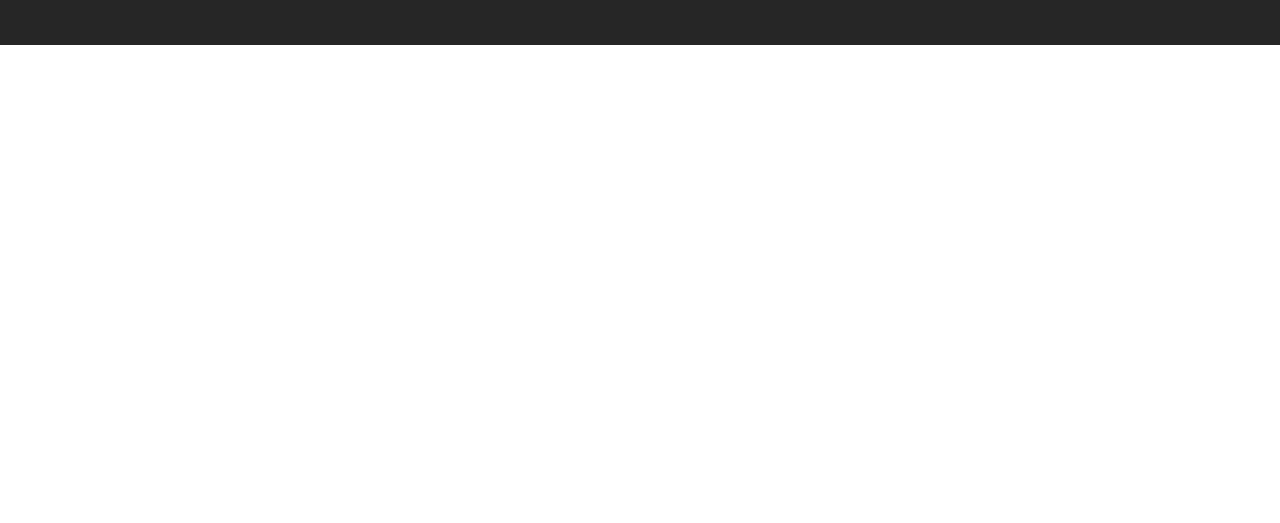
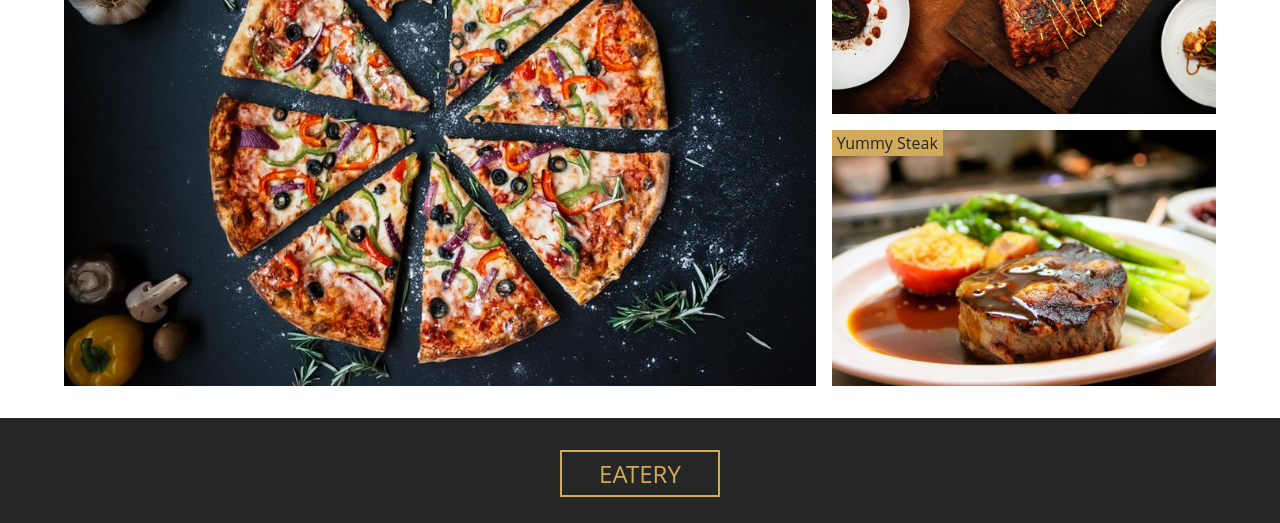
Before and after one commit to SarthakC/gatsby-restaurant-site, a Gatsby site: page / in a window 1280 px wide. Shown: the part 1418-1941 px from the top of the page. Before the commit the page ends 1463 px from the top, so only its background shows below. Built offline with nearby package versions, Linux system fonts and the light colour scheme; Gatsby itself is replaced by a stand-in of ours.

Commit message:
styled gallery section using css grid

```diff
--- /dev/null
+++ b/src/components/HomePageComponents/Gallery/Gallery.jsx
@@ -0,0 +1,63 @@
+import React from "react"
+import { graphql, StaticQuery } from "gatsby"
+
+import Img from "gatsby-image"
+import { Section } from "../../Global"
+import { GalleryWrapper } from "./Gallery.styles"
+
+const query = graphql`
+  {
+    img1: file(relativePath: { eq: "homeGallery/img-1.jpeg" }) {
+      id
+      childImageSharp {
+        fluid(maxWidth: 500) {
+          ...GatsbyImageSharpFluid_tracedSVG
+        }
+      }
+    }
+    img2: file(relativePath: { eq: "homeGallery/img-2.jpeg" }) {
+      id
+      childImageSharp {
+        fluid(maxWidth: 500) {
+          ...GatsbyImageSharpFluid_tracedSVG
+        }
+      }
+    }
+    img3: file(relativePath: { eq: "homeGallery/img-3.jpeg" }) {
+      id
+      childImageSharp {
+        fluid(maxWidth: 500) {
+          ...GatsbyImageSharpFluid_tracedSVG
+        }
+      }
+    }
+  }
+`
+
+const Gallery = () => {
+  return (
+    <StaticQuery
+      query={query}
+      render={({ img1, img2, img3 }) => (
+        <Section>
+          <GalleryWrapper>
+            <div className="item item-1">
+              <Img fluid={img1.childImageSharp.fluid} />
+              <p>awesome pizza</p>
+            </div>
+            <div className="item item-2">
+              <Img fluid={img2.childImageSharp.fluid} />
+              <p>tasty pork</p>
+            </div>
+            <div className="item item-3">
+              <Img fluid={img3.childImageSharp.fluid} />
+              <p>yummy steak</p>
+            </div>
+          </GalleryWrapper>
+        </Section>
+      )}
+    />
+  )
+}
+
+export default Gallery
--- /dev/null
+++ b/src/components/HomePageComponents/Gallery/Gallery.styles.js
@@ -0,0 +1,46 @@
+import styled from "styled-components"
+import { styles } from "../../../utils"
+
+export const GalleryWrapper = styled.div`
+  display: grid;
+  grid-template-columns: auto;
+  grid-row-gap: 1rem;
+  div {
+    position: relative;
+  }
+  p {
+    position: absolute;
+    top: 0;
+    left: 0;
+    background: ${styles.colors.mainYellow};
+    padding: 0.1rem 0.3rem;
+    text-transform: capitalize;
+  }
+
+  @media (min-width: 576px) {
+    grid-template-columns: (2, 1fr);
+    grid-column-gap: 1rem;
+  }
+  @media (min-width: 768px) {
+    grid-template-columns: repeat(3, 1fr);
+  }
+  @media (min-width: 992px) {
+    .gatsby-image-wrapper {
+      height: 100%;
+    }
+    grid-template-areas:
+      "one one two two"
+      "one one three three";
+    div:first-child {
+      grid-area: one;
+    }
+    div:nth-child(2) {
+      grid-area: two;
+    }
+    div:nth-child(3) {
+      grid-area: three;
+    }
+  }
+`
+
+// export const
--- /dev/null
+++ b/src/components/HomePageComponents/index.js
@@ -0,0 +1,4 @@
+import QuickInfo from "./QuickInfo/QuickInfo"
+import Gallery from "./Gallery/Gallery"
+
+export { QuickInfo, Gallery }
--- a/src/pages/index.jsx
+++ b/src/pages/index.jsx
@@ -7,7 +7,7 @@ import {
   BannerButton,
   Layout,
 } from "../components/Global"
-import QuickInfo from "../components/HomePageComponents/QuickInfo/QuickInfo"
+import { QuickInfo, Gallery } from "../components/HomePageComponents"
 
 const IndexPage = () => (
   <Layout>
@@ -18,6 +18,7 @@ const IndexPage = () => (
       </Banner>
     </HomeHeader>
     <QuickInfo />
+    <Gallery />
   </Layout>
 )
 
```
